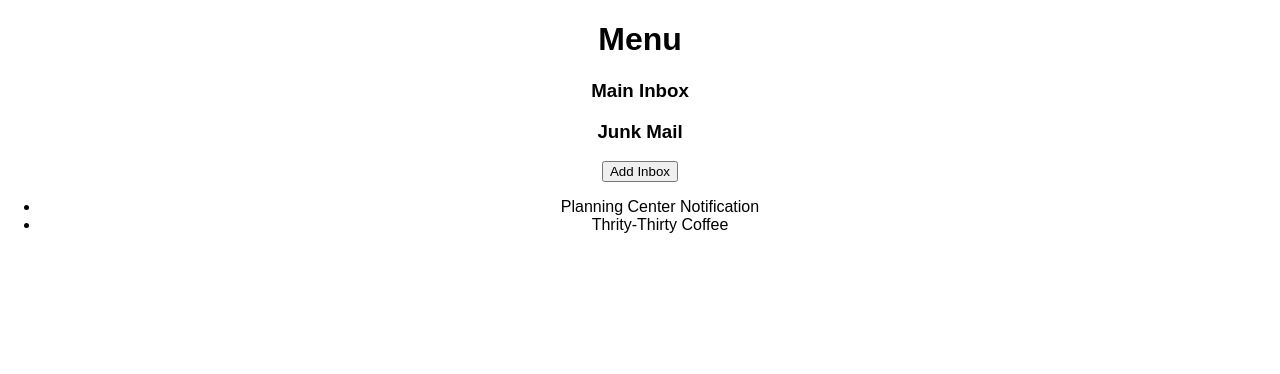
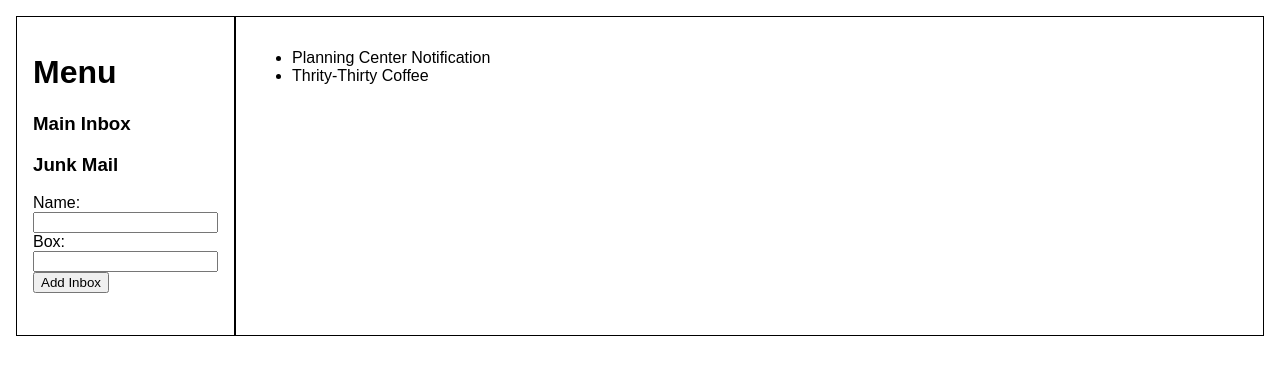
Before and after one commit to theAndrewCline/react-inbox, a React (Create React App) app: page / in a window 1280 px wide. Shown: the top 374 px of the page. Built offline with nearby package versions, Linux system fonts and the light colour scheme; the HTML template or start-up script is replaced by a standard one.

Commit message:
Help from Jacob

```diff
--- a/src/App.css
+++ b/src/App.css
@@ -1,23 +1,15 @@
 .App {
-  text-align: center;
+  display: flex;
+  min-height: 40vh;
+  margin: 1rem;
 }
-
-.App-logo {
-  animation: App-logo-spin infinite 20s linear;
-  height: 80px;
+.Menu {
+  border: solid 1px;
+  width: 200px;
+  padding: 1rem;
 }
-
-.App-header {
-  background-color: #222;
-  height: 150px;
-  padding: 20px;
-  color: white;
+.Messages {
+  border: solid 1px;
+  padding: 1rem;
+  width:100%;
 }
-
-.App-title {
-  font-size: 1.5em;
-}
-
-.App-intro {
-  font-size: large;
-}
--- a/src/components/Emails.jsx
+++ b/src/components/Emails.jsx
@@ -38,7 +38,7 @@ export default class Emails extends Component {
         const box = this.props.box
 
         return (
-            <div>
+            <div className='Messages'>
                 <ul>{this.state[box].map(x => <li>{x.subject}</li> )}</ul>
             </div>
         );
--- a/src/components/Menu.js
+++ b/src/components/Menu.js
@@ -1,15 +1,50 @@
 import React, {Component} from 'react';
 
-import Inbox from './Menu/Inbox'
+import Tag from './Menu/Tag'
 
 export default class Menu extends Component {
+    constructor(props) {
+        super()
+
+        this.state = {
+            tags: [
+                    {name:'Main Inbox', box:'inbox'},
+                    { name:'Junk Mail', box:'junk'}
+                ]
+        }
+
+        this.addTag = this.addTag.bind(this)
+    }
+
+    addTag(event) {
+// tag {name: 'Example', box:'example'}
+        const tag = {
+            name:event.target.parentElement.children[0].value,
+            box:event.target.parentElement.children[2].value,
+        }
+        const newTags = [...this.state.tags]
+        newTags.push(tag)
+        this.setState(prev => ({
+            tags: newTags
+        }))
+        event.target.parentElement.children[0].value = ""
+        event.target.parentElement.children[2].value = ""
+    }
     render() {
         return (
             <div className='Menu'>
                 <h1>Menu</h1>
-                <Inbox name='Main Inbox' box='inbox' switchBox={this.props.switchBox}/>
-                <Inbox name='Junk Mail' box="junk" switchBox={this.props.switchBox}/>
-                <button>Add Inbox</button>
+                {this.state.tags.map((tag) => (
+                    <Tag name={tag.name} box={tag.box} switchBox={this.props.switchBox} />
+                ))}
+                <div className='add-input-component'>
+                    Name:
+                    <input/>
+                    <br/>
+                    Box:
+                    <input/>
+                    <button onClick={this.addTag}>Add Inbox</button>
+                </div>
             </div>
         );
     }
--- a/src/components/Menu/Inbox.js
+++ b/src/components/Menu/Tag.js
@@ -1,6 +1,6 @@
 import React, {Component} from 'react';
 
-export default class Inbox extends Component {
+export default class Tag extends Component {
     render() {
         return (
             <h3 onClick={this.props.switchBox} data-box={this.props.box} >{this.props.name}</h3>
```
Also changed, not shown: src/data-example.js (added, +9 -0 lines).
